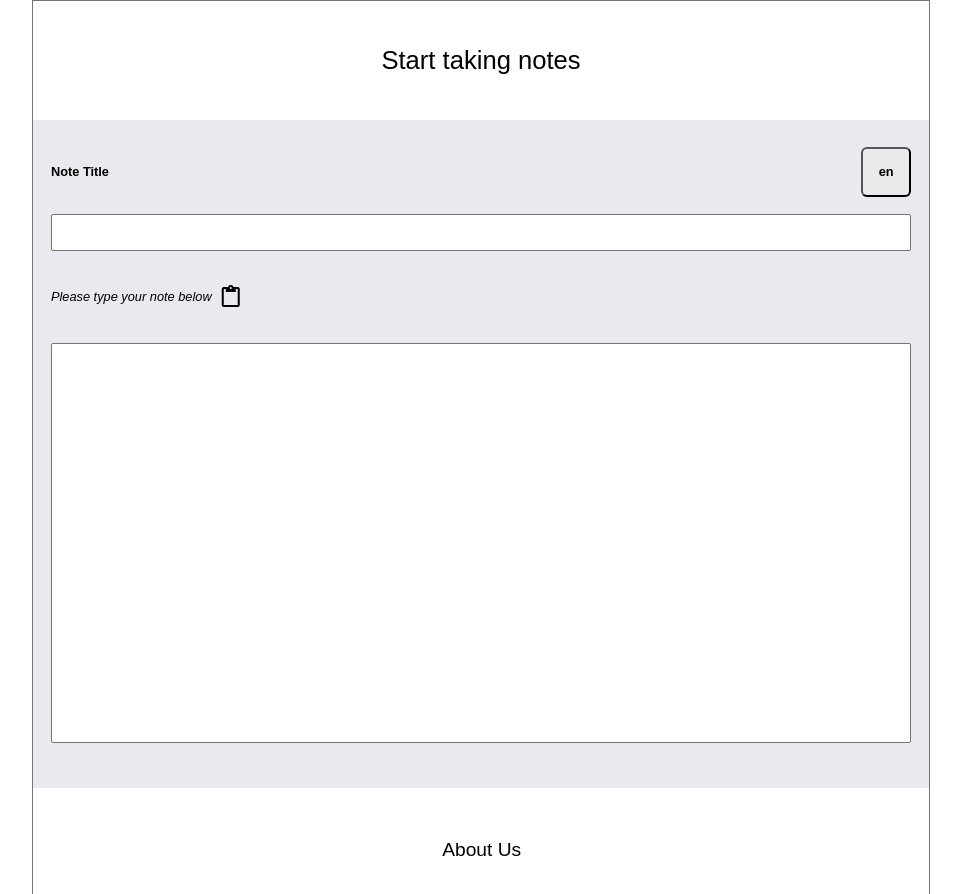
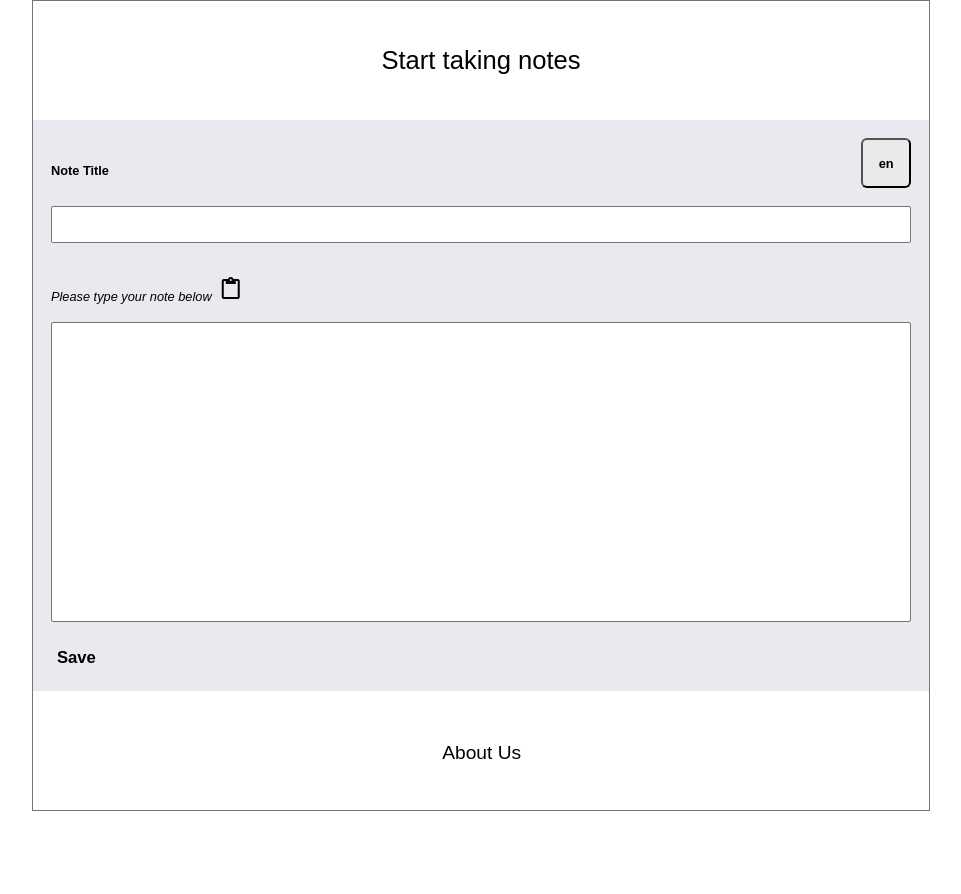
Before and after one commit to theSuiGenerisAakash/React-Notepad-Tutorial, a React (Create React App) app: page / in a window 1280 px wide. Shown: the top 894 px of the page, without its empty margins (159-1120 px from the left). After the commit the page ends 811 px from the top, so only its background shows below. Built offline with nearby package versions, Linux system fonts and the light colour scheme.

Commit message:
Added Save Button Component

```diff
--- a/src/Container.css
+++ b/src/Container.css
@@ -1,6 +1,6 @@
 .container {
   background-color: #E9E9EF;
-  padding: 5% 2%;
+  padding: 2%;
   display: flex;
   flex-direction: column;
   flex-grow: 1;
@@ -11,4 +11,5 @@
   flex-direction: row;
   flex-grow: 1;
   position: relative;
+  padding: 3%;
 }
--- a/src/Container.js
+++ b/src/Container.js
@@ -5,6 +5,7 @@ import LangButton from './LangButton';
 import TasksTitle from './TasksTitle';
 import NoteInstruc from './NoteInstruc';
 import TaskBox from './TaskBox';
+import SaveBtn from './SaveBtn';
 
 export default class Container extends React.Component {
   render() {
@@ -17,6 +18,9 @@ export default class Container extends React.Component {
         <TasksTitle />
         <NoteInstruc value="Please type your note below" />
         <TaskBox />
+        <div className="row">
+          <SaveBtn />
+        </div>
       </div>
     );
   }
--- a/src/LangButton.css
+++ b/src/LangButton.css
@@ -5,7 +5,7 @@
   padding: 1.8%;
   background-color: #EBE9E9;
   align-self: center;
+  flex-grow: 1;
   position: absolute;
-  flex-grow: 1;
   right: 0;
 }
--- a/src/NoteInstruc.css
+++ b/src/NoteInstruc.css
@@ -1,9 +1,9 @@
 .noteinstruc {
-  padding: 4% 0%;
+  padding: 2% 0%;
   font-size: 1vw;
   font-weight: lighter;
   -ms-align-items: center;
-  display: flex;
+  flex-grow: 1;
   flex-direction: row;
   align-items: center;
 }
--- a/src/NoteTitle.css
+++ b/src/NoteTitle.css
@@ -1,4 +1,6 @@
 .notetitle {
   font-weight: bold;
   font-size: 1vw;
+  position: absolute;
+  left: 0;
 }
--- /dev/null
+++ b/src/SaveBtn.css
@@ -0,0 +1,14 @@
+.savebtn {
+  font-size: 1.3vw;
+  font-weight: bold;;
+  font-family: sans-serif;
+  background-color: Transparent;
+  background-repeat:no-repeat;
+  border: none;
+  white-space: nowrap;
+  cursor:pointer;
+  overflow: hidden;
+  outline:none;
+  position: absolute;
+  left: 0;
+}
--- /dev/null
+++ b/src/SaveBtn.js
@@ -0,0 +1,10 @@
+import React from 'react';
+import './SaveBtn.css';
+
+export default class SaveBtn extends React.Component {
+  render() {
+    return (
+      <button className="savebtn">Save</button>
+    );
+  }
+}
--- a/src/TaskBox.css
+++ b/src/TaskBox.css
@@ -6,5 +6,5 @@
   border: 1px solid #757575;
   border-radius: 2px;
   resize: none;
-  min-height: 400px;
+  min-height: 300px;
 }
--- a/src/TasksTitle.css
+++ b/src/TasksTitle.css
@@ -1,6 +1,6 @@
 .taskstitle {
   width: 100%;
-  margin-top: 4%;
+  margin: 2% 0%;
   font-size: 1.5vw;
   padding: 0.5vw;
   box-sizing: border-box;
```
